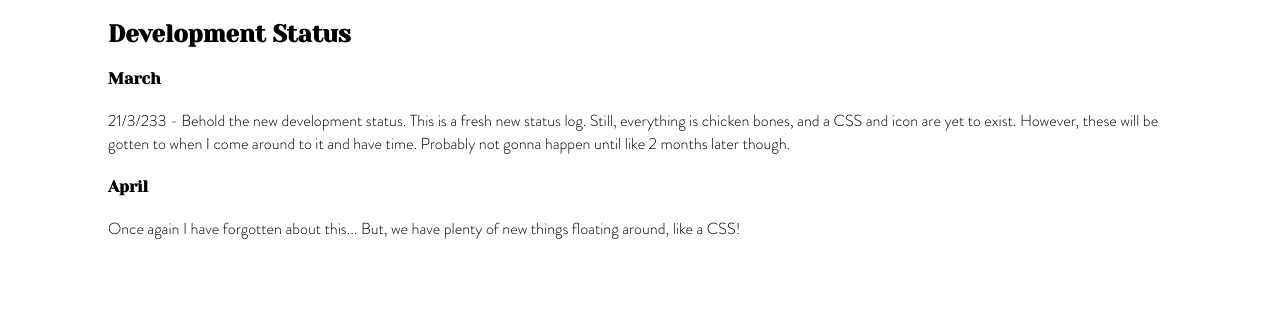
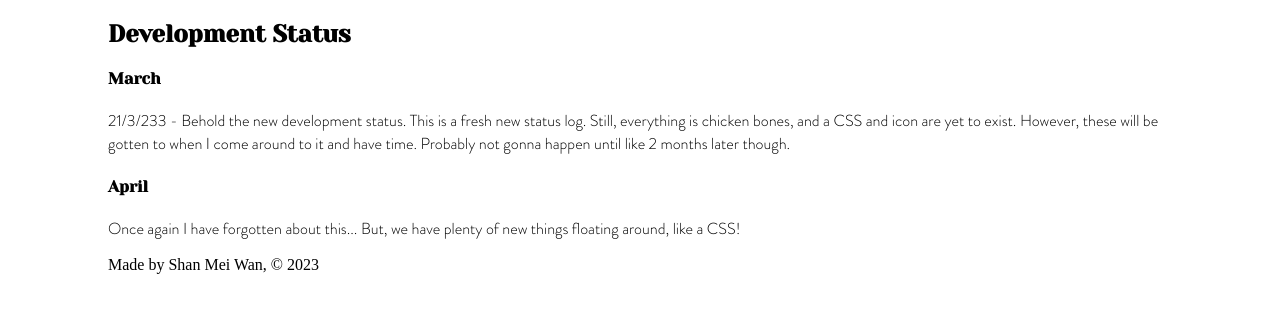
Before and after one commit to Shan-Mei/shanmeis-notes, a Jekyll site: the page built from dev-stat.md, in a window 1280 px wide. Shown: the top 313 px of the page. Built offline with Jekyll 4.4.1, drawn with Linux system fonts in a browser that asks for light colours; our own code applies the rules of GitHub Pages for plain Markdown files.

Commit message:
revert index file ttype change, add copyright to default template

```diff
--- a/_layouts/default.html
+++ b/_layouts/default.html
@@ -23,4 +23,6 @@
 </head>
 <body>
   {{ content }}
+  <!--Here is where your copyright thingmabob goes, i put temp one-->
+  Made by Shan Mei Wan, © 2023
 </body
```
Also changed, not shown: index.md (renamed from index.html).
